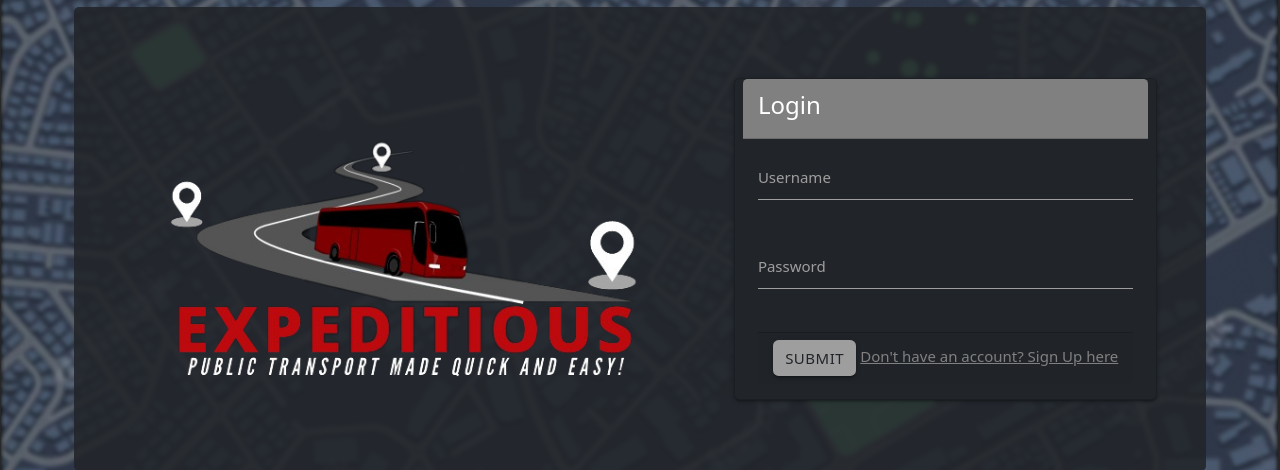
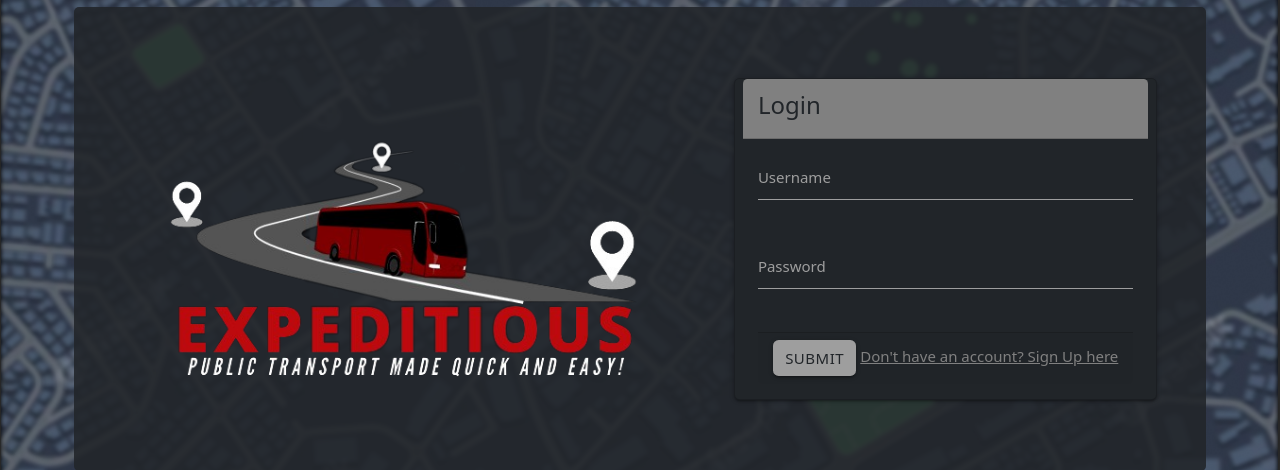
Before and after one commit to Ara-Ara-Arabians/info-2602-project-, a Flask app: page /login in a window 1280 px wide. Shown: the part 135-605 px from the top of the page. Run offline with Flask 3, Linux system fonts and the light colour scheme.

Commit message:
minor change to font color

```diff
--- a/App/templates/login.html
+++ b/App/templates/login.html
@@ -27,7 +27,7 @@
   <div class="col-md-1"></div>
   <main class="card col-md-5 text bg-dark" style="width:fit-content; padding-top:0;">
     <div class="card-header" style="background-color: grey;">
-      <div class="card-title text-white" style="font-weight:400;">Login</div>
+      <div class="card-title" style="font-weight:400;">Login</div>
     </div>
     <form class="card-body" id="loginForm" method="POST" action="/login" style="padding:1em">
 
```
